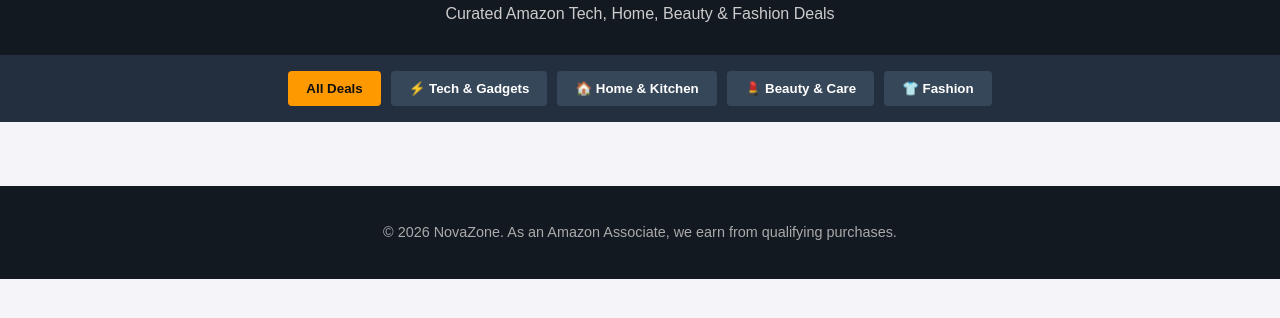
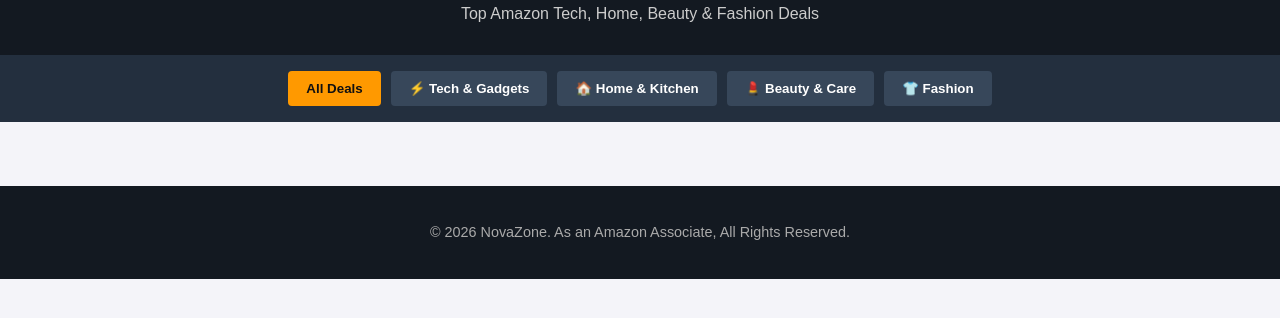
Before and after one commit to adil-leo/novazone, a plain HTML site: page index.html in a window 1280 px wide. Shown: the part 80-398 px from the top of the page. Drawn offline with Linux system fonts and the light colour scheme; no server answers.

Commit message:
Initial NovaZone Amazon store setup

```diff
--- a/index.html
+++ b/index.html
@@ -9,7 +9,7 @@
 <body>
     <header>
         <h1>NovaZone</h1>
-        <p>Curated Amazon Tech, Home, Beauty & Fashion Deals</p>
+        <p>Top Amazon Tech, Home, Beauty & Fashion Deals</p>
     </header>
 
     <nav class="categories">
@@ -25,7 +25,9 @@
     </main>
 
     <footer>
-        <p>&copy; 2026 NovaZone. As an Amazon Associate, we earn from qualifying purchases.</p>
+        <p>&copy; 2026 NovaZone. As an Amazon Associate,
+            All Rights Reserved.
+        </p>
     </footer>
 
     <script>
```
